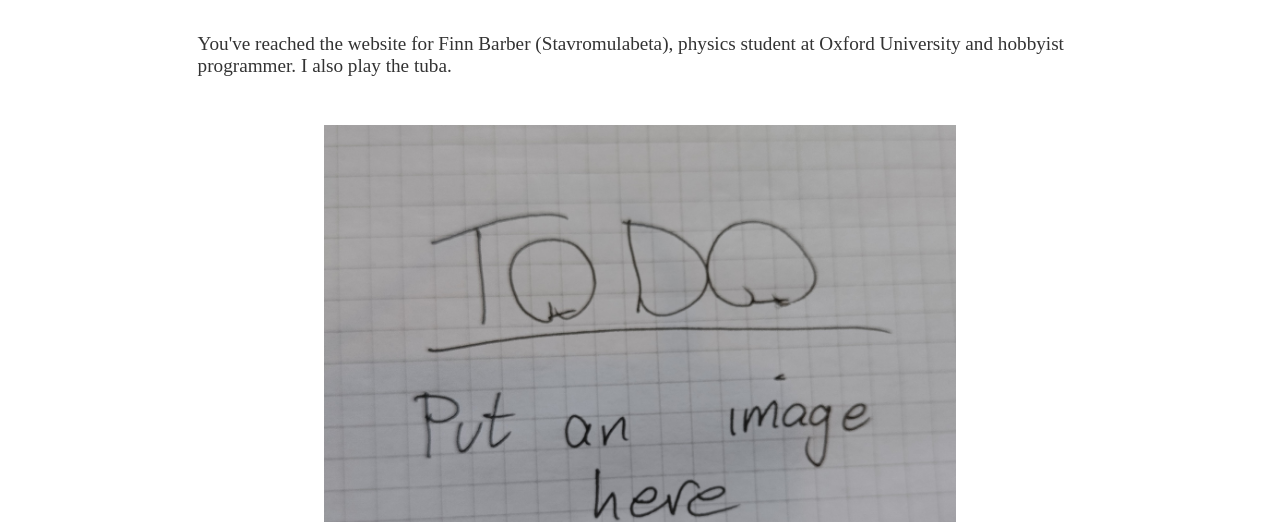
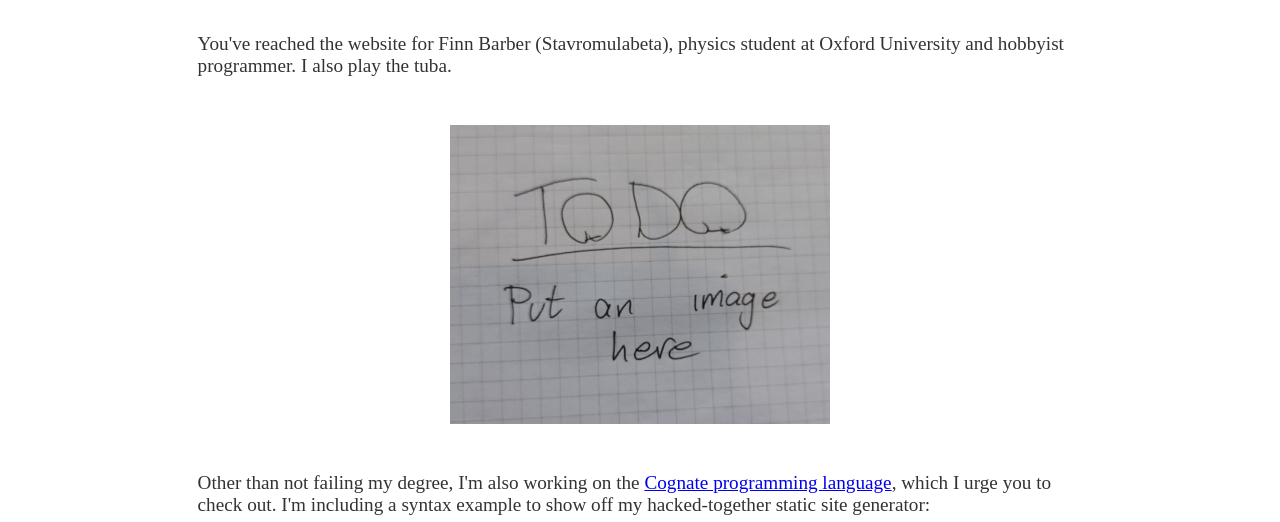
Before and after one commit to StavromulaBeta/stavromulabeta.github.io, a plain HTML site: page index.html in a window 1280 px wide. Shown: the part 314-836 px from the top of the page. Drawn offline with Linux system fonts and the light colour scheme.

Commit message:
shrink image

```diff
--- a/index.html
+++ b/index.html
@@ -10,7 +10,7 @@
 <div class="right-align"><div class="text">- xkcd</div></div>
 <h1>Anyway, hi.</h1>
 <p><div class="text">You've reached the website for Finn Barber (Stavromulabeta), physics student at Oxford University and hobbyist programmer. I also play the tuba.</div></p>
-<img src="image.jpg">
+<img src="image.jpg" width=30%>
 <p><div class="text">Other than not failing my degree, I'm also working on the <a href="https://cognate-lang.github.io">Cognate programming language</a>, which I urge you to check out. I'm including a syntax example to show off my hacked-together static site generator:</div></p>
 <div class="code"><pre>
 <span class="Comment">~~ Fizzbuzz in Cognate</span>
--- a/style.css
+++ b/style.css
@@ -33,7 +33,6 @@ img {
 	margin-top: 3em;
 	margin-bottom: 3em;
 	display: block;
-	width: 50%;
 }
 
 .right-align {
```
Also changed, not shown: 2 other files.
